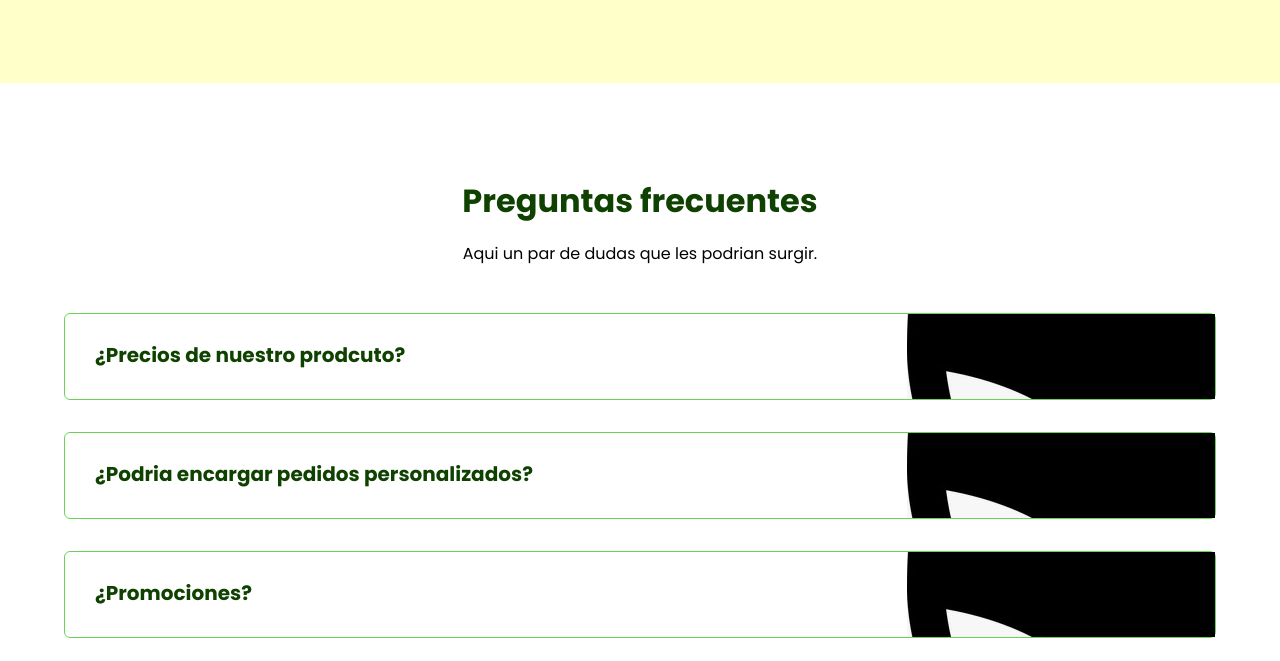
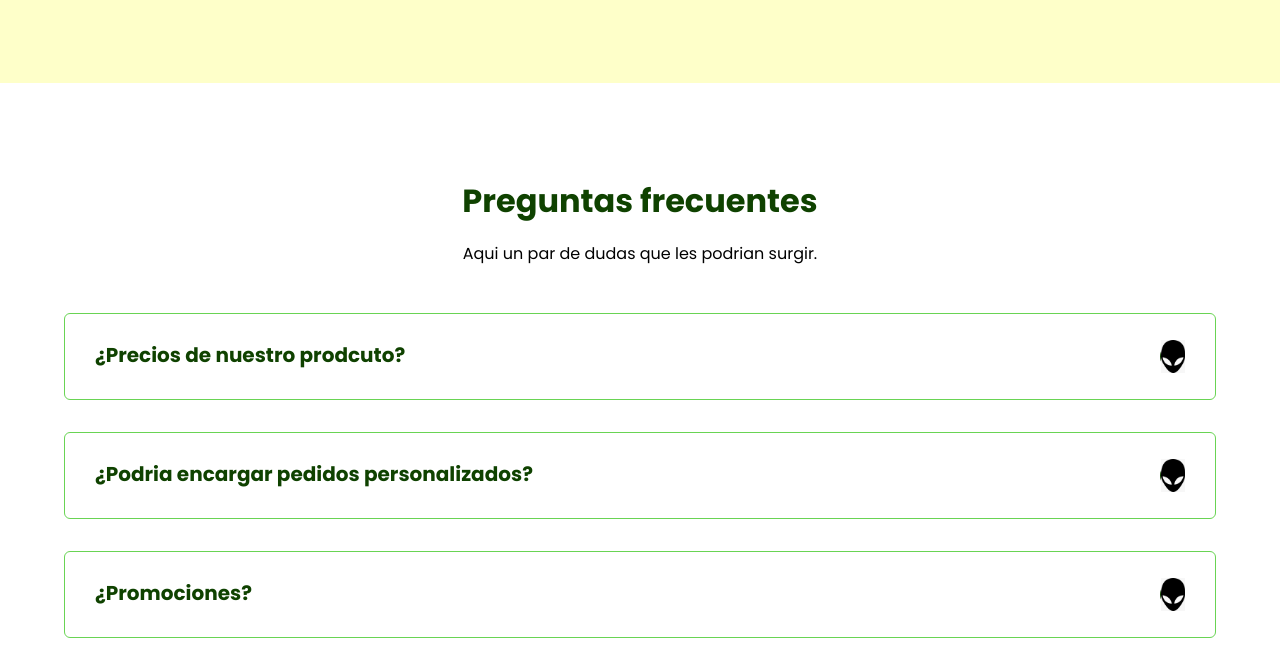
Before and after one commit to NeoFairy3/NeoFairy3.github.io, a plain HTML site: page index.html in a window 1280 px wide. Shown: the part 3339-4000 px from the top of the page. Drawn offline with Linux system fonts and the light colour scheme.

Commit message:
aliens
tamaño

```diff
--- a/CSS/estilos.css
+++ b/CSS/estilos.css
@@ -386,6 +386,7 @@ body {
 
 .questions__img{
     display: block;
+    max-width: 24px ;
 }
 
 .questions__copy{
```
